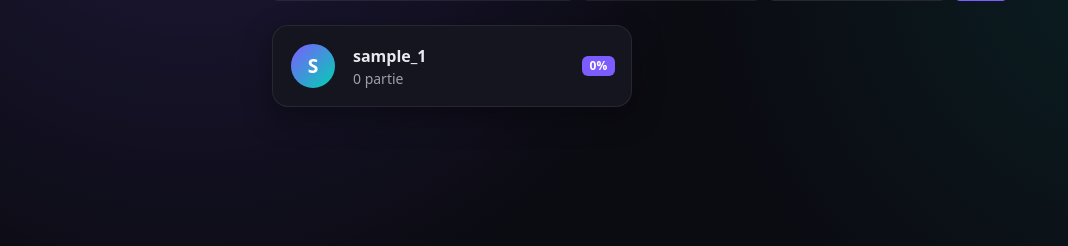
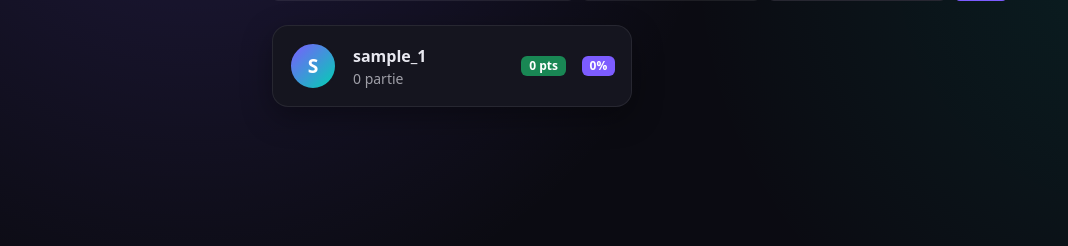
Before and after one commit to Brian-Belleau/Projet-Web, a Django app: page /accounts/profil/recherche/ in a window 1280 px wide. Shown: the part 205-451 px from the top of the page, without its empty margins (0-1068 px from the left). Run offline with Django 5.2, Linux system fonts and the light colour scheme; the visitor is signed in with stand-in values (Sample User, id 1); data comes from the database, SQL or seed files in the repository; data that the repository does not hold is empty.

Commit message:
FEAT - Modification de l'interface de recherche de profil pour voir le nb de points de classement des joueurs

```diff
--- a/GarnoMiniGames/accounts/templates/accounts/profile_search.html
+++ b/GarnoMiniGames/accounts/templates/accounts/profile_search.html
@@ -62,6 +62,15 @@
                 {{ p.games_played }} partie{% if p.games_played > 1 %}s{% endif %}
               </div>
             </div>
+            {% if p.points >= 0 %}
+              <span class="badge text-bg-success"
+                    data-bs-toggle="tooltip"
+                    data-bs-title="Nombre de points de classement">{{ p.points }} pts</span>
+            {% else %}
+              <span class="badge text-bg-danger"
+                    data-bs-toggle="tooltip"
+                    data-bs-title="Nombre de Points de classement">{{ p.points }} pts</span>
+            {% endif %}
             <span class="badge text-bg-primary"
                   data-bs-toggle="tooltip"
                   data-bs-title="Taux de victoire (une égalité compte pour une demi-victoire)">{{ p.win_rate }}%</span>
```
